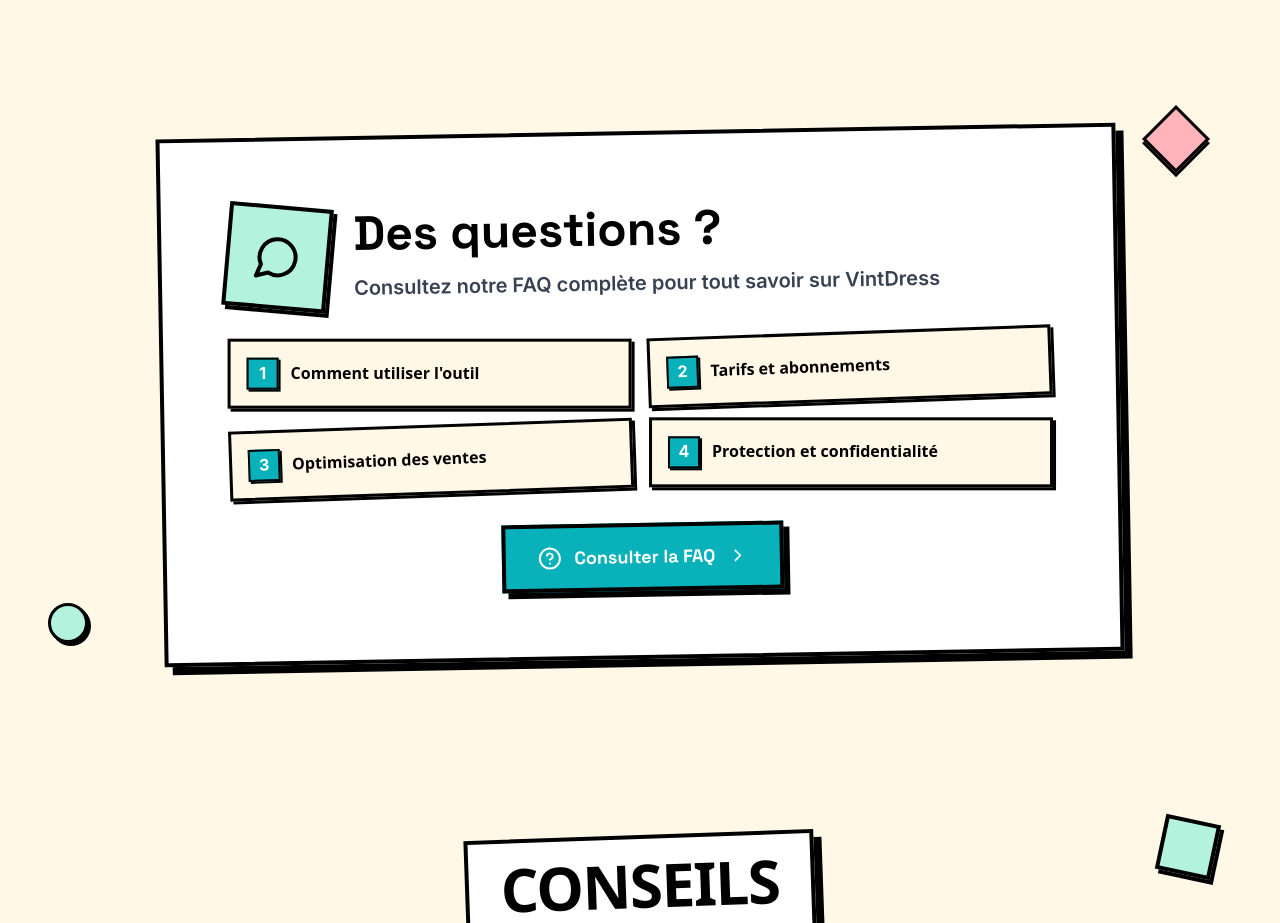
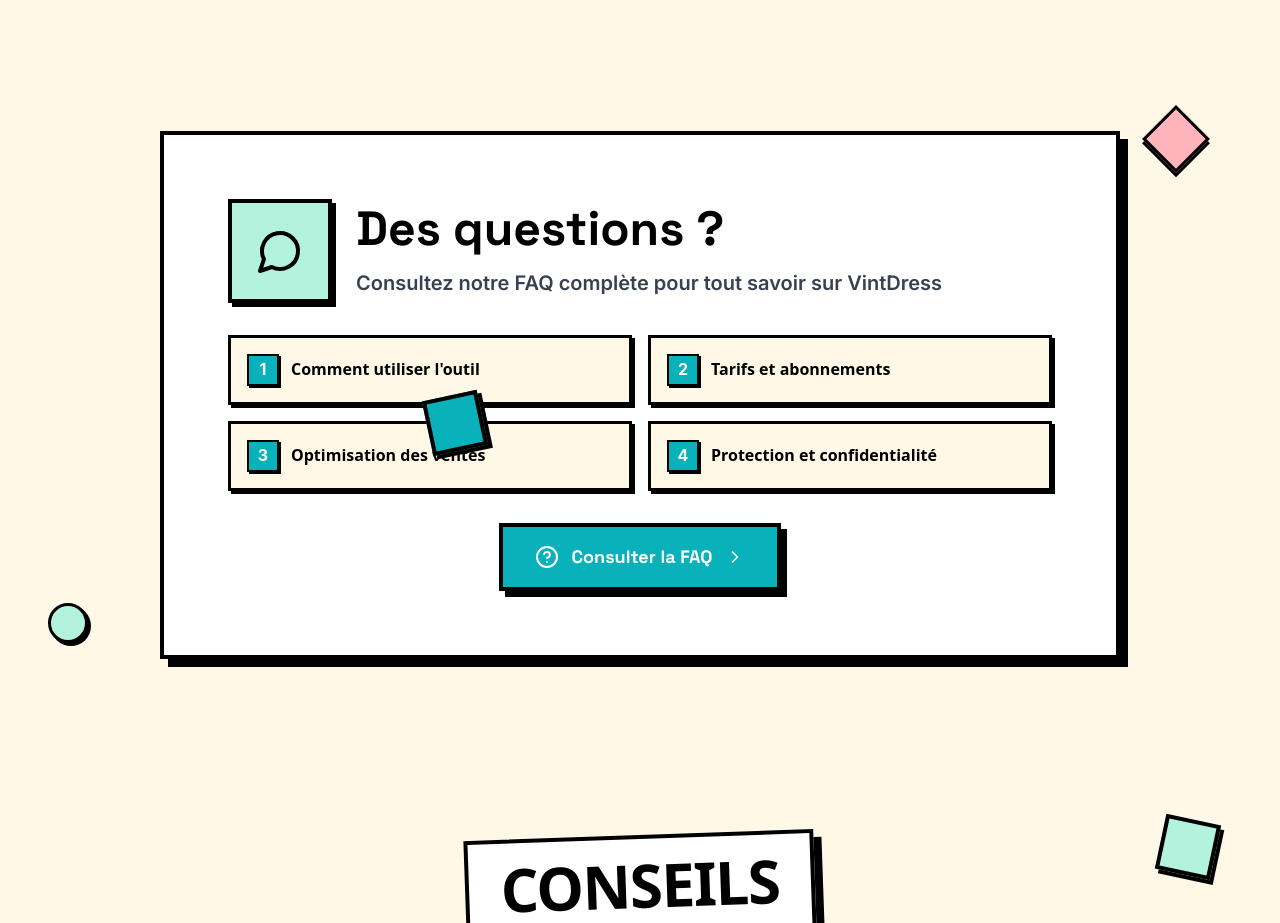
Before and after one commit to Miraubolant/VintAvatar, a React (Vite) app: page / in a window 1280 px wide. Shown: the part 5560-6483 px from the top of the page. Built offline with nearby package versions, Linux system fonts and the light colour scheme; no server answers.

Commit message:
Remove rotations from FAQ section cards
Made all cards and elements straight in the FAQ section
for a cleaner, more professional look.

🤖 Generated with [Claude Code](https://claude.com/claude-code)

Co-Authored-By: Claude Opus 4.5 <noreply@anthropic.com>

```diff
--- a/src/components/FAQSection.tsx
+++ b/src/components/FAQSection.tsx
@@ -15,11 +15,11 @@ export const FAQSection: React.FC = () => {
       <div className="absolute top-1/2 left-1/3 w-14 h-14 bg-vinted border-4 border-black transform -rotate-12 shadow-[4px_4px_0px_0px_rgba(0,0,0,1)]"></div>
 
       <div className="max-w-5xl mx-auto px-4 sm:px-6 lg:px-8">
-        <div className="bg-white border-4 border-black shadow-[8px_8px_0px_0px_rgba(0,0,0,1)] transform -rotate-1 hover:rotate-0 transition-transform duration-300">
+        <div className="bg-white border-4 border-black shadow-[8px_8px_0px_0px_rgba(0,0,0,1)]">
           <div className="p-8 sm:p-12 lg:p-16">
             {/* Icon et titre */}
             <div className="flex flex-col sm:flex-row items-center gap-6 mb-8">
-              <div className="bg-mint border-4 border-black p-6 shadow-[4px_4px_0px_0px_rgba(0,0,0,1)] transform rotate-6">
+              <div className="bg-mint border-4 border-black p-6 shadow-[4px_4px_0px_0px_rgba(0,0,0,1)]">
                 <MessageCircle className="w-12 h-12 text-black" />
               </div>
 
@@ -35,7 +35,7 @@ export const FAQSection: React.FC = () => {
 
             {/* Points clés */}
             <div className="grid sm:grid-cols-2 gap-4 mb-8">
-              <div className="bg-cream border-3 border-black p-4 shadow-[3px_3px_0px_0px_rgba(0,0,0,1)] transform rotate-1">
+              <div className="bg-cream border-3 border-black p-4 shadow-[3px_3px_0px_0px_rgba(0,0,0,1)]">
                 <div className="flex items-center gap-3">
                   <div className="w-8 h-8 bg-vinted border-2 border-black flex items-center justify-center text-white font-bold shadow-[2px_2px_0px_0px_rgba(0,0,0,1)]">
                     1
@@ -46,7 +46,7 @@ export const FAQSection: React.FC = () => {
                 </div>
               </div>
 
-              <div className="bg-cream border-3 border-black p-4 shadow-[3px_3px_0px_0px_rgba(0,0,0,1)] transform -rotate-1">
+              <div className="bg-cream border-3 border-black p-4 shadow-[3px_3px_0px_0px_rgba(0,0,0,1)]">
                 <div className="flex items-center gap-3">
                   <div className="w-8 h-8 bg-vinted border-2 border-black flex items-center justify-center text-white font-bold shadow-[2px_2px_0px_0px_rgba(0,0,0,1)]">
                     2
@@ -57,7 +57,7 @@ export const FAQSection: React.FC = () => {
                 </div>
               </div>
 
-              <div className="bg-cream border-3 border-black p-4 shadow-[3px_3px_0px_0px_rgba(0,0,0,1)] transform -rotate-1">
+              <div className="bg-cream border-3 border-black p-4 shadow-[3px_3px_0px_0px_rgba(0,0,0,1)]">
                 <div className="flex items-center gap-3">
                   <div className="w-8 h-8 bg-vinted border-2 border-black flex items-center justify-center text-white font-bold shadow-[2px_2px_0px_0px_rgba(0,0,0,1)]">
                     3
@@ -68,7 +68,7 @@ export const FAQSection: React.FC = () => {
                 </div>
               </div>
 
-              <div className="bg-cream border-3 border-black p-4 shadow-[3px_3px_0px_0px_rgba(0,0,0,1)] transform rotate-1">
+              <div className="bg-cream border-3 border-black p-4 shadow-[3px_3px_0px_0px_rgba(0,0,0,1)]">
                 <div className="flex items-center gap-3">
                   <div className="w-8 h-8 bg-vinted border-2 border-black flex items-center justify-center text-white font-bold shadow-[2px_2px_0px_0px_rgba(0,0,0,1)]">
                     4
```
